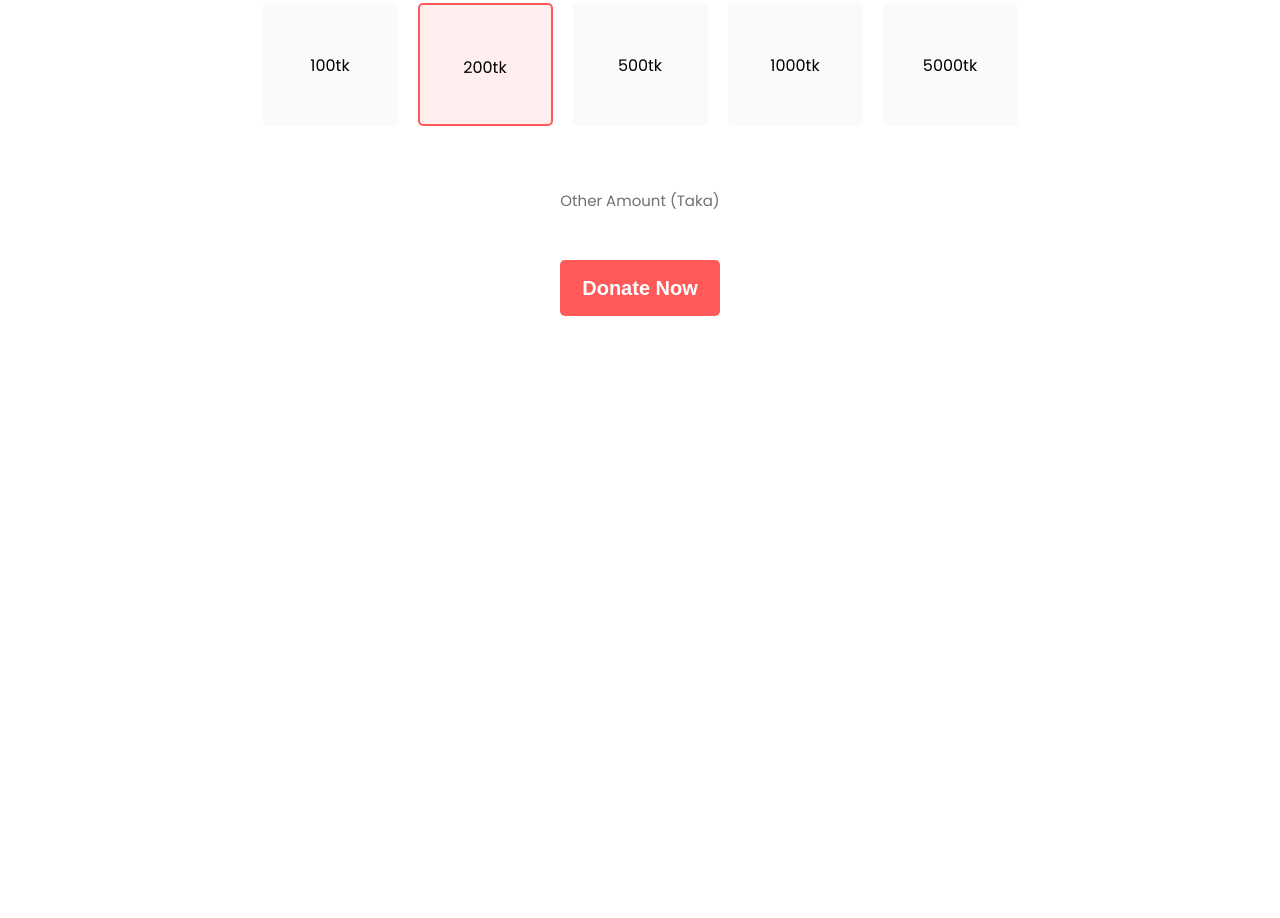
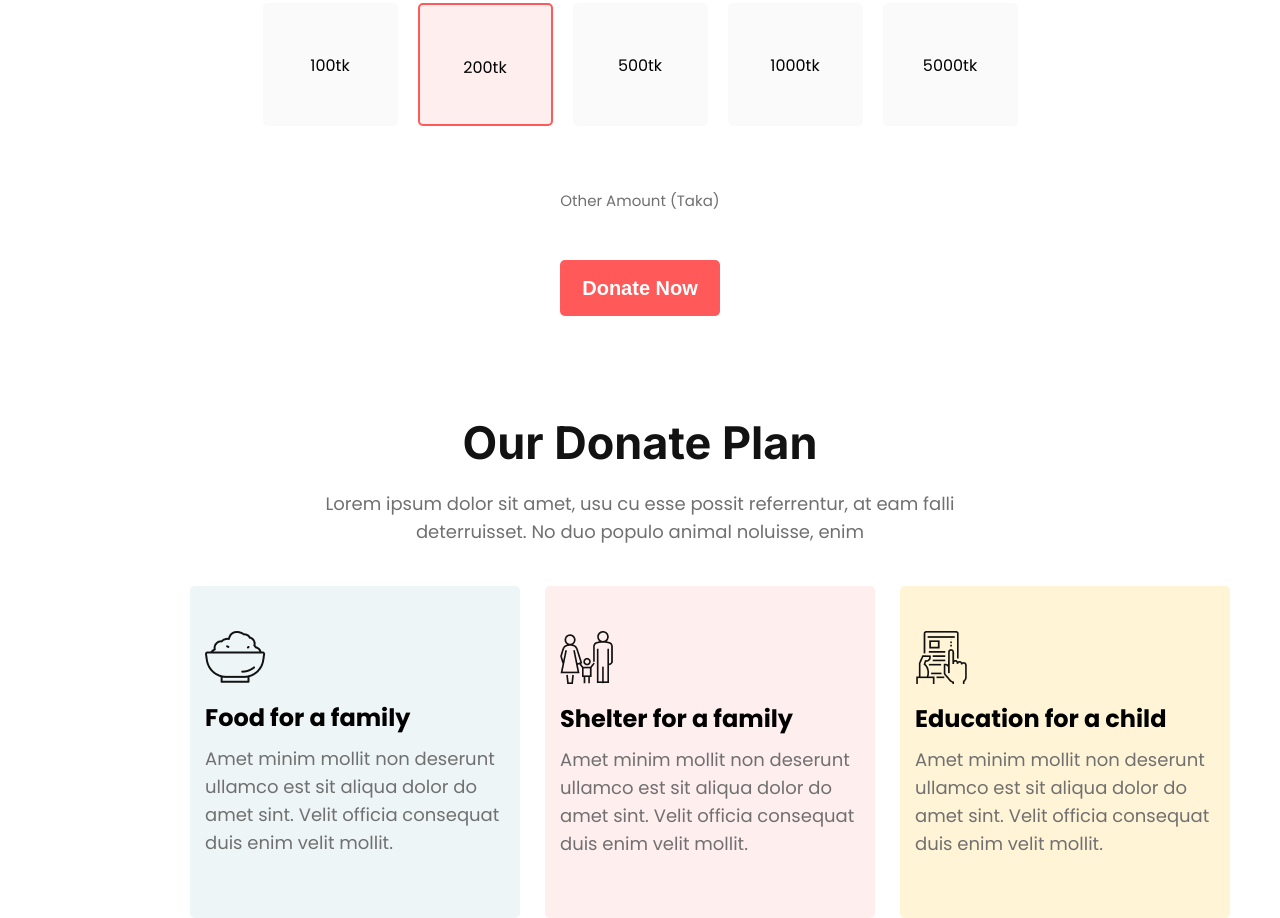
Before and after one commit to Sabbir-Hossain-Ksa/Donate-Task, a plain HTML site: page index.html in a window 1280 px wide. Shown: the part 1072-1990 px from the top of the page. Before the commit the page ends 1388 px from the top, so only its background shows below. Drawn offline with Linux system fonts and the light colour scheme.

Commit message:
Our Plan Section Done.

```diff
--- a/css/style.css
+++ b/css/style.css
@@ -1,13 +1,16 @@
 @import url("https://fonts.googleapis.com/css2?family=Inter:wght@400;500;700&family=Poppins:wght@400;500;600;700&display=swap");
+
 * {
   margin: 0;
   padding: 0;
   box-sizing: border-box;
 }
+
 body {
   font-family: "Inter", sans-serif;
   font-family: "Poppins", sans-serif;
 }
+
 #header {
   width: 100vw;
   height: 100vh;
@@ -18,6 +21,7 @@ body {
   color: #fff;
   text-align: center;
 }
+
 .banner {
   width: 826px;
   height: 158px;
@@ -25,6 +29,7 @@ body {
   padding-top: 235px;
   padding-bottom: 114px;
 }
+
 .title {
   font-style: normal;
   font-weight: 700;
@@ -33,6 +38,7 @@ body {
   color: #ffffff;
   margin-bottom: 20px;
 }
+
 .para {
   font-family: "Poppins";
   font-style: normal;
@@ -42,6 +48,7 @@ body {
   color: #ffffff;
   margin-bottom: 20px;
 }
+
 .btn-primary {
   width: 160px;
   height: 56px;
@@ -61,6 +68,7 @@ body {
   height: 70vh;
   text-align: center;
 }
+
 #donate h1 {
   font-style: normal;
   font-weight: 700;
@@ -71,6 +79,7 @@ body {
   margin-bottom: 20px;
   padding-top: 100px;
 }
+
 #donate p {
   font-style: normal;
   font-weight: 400;
@@ -81,12 +90,14 @@ body {
   margin: 0 auto;
   margin-bottom: 45px;
 }
+
 #donate .donate-container {
   display: flex;
   gap: 20px;
   justify-content: center;
   margin-bottom: 60px;
 }
+
 #donate .donate-amount-1 {
   width: 135px;
   height: 123px;
@@ -94,6 +105,7 @@ body {
   border-radius: 5px;
   padding-top: 50px;
 }
+
 #donate .donate-amount-2 {
   width: 135px;
   height: 123px;
@@ -103,6 +115,7 @@ body {
   border: 2px solid #ff5959;
   border-radius: 5px;
 }
+
 #donate .donate-amount-3 {
   width: 135px;
   height: 123px;
@@ -110,6 +123,7 @@ body {
   border-radius: 5px;
   padding-top: 50px;
 }
+
 #donate .donate-amount-4 {
   width: 135px;
   height: 123px;
@@ -117,6 +131,7 @@ body {
   border-radius: 5px;
   padding-top: 50px;
 }
+
 #donate .donate-amount-5 {
   width: 135px;
   height: 123px;
@@ -127,6 +142,7 @@ body {
 
 #donate-plan {
 }
+
 #donate-plan h2 {
   font-style: normal;
   font-weight: 700;
@@ -137,6 +153,7 @@ body {
   margin-bottom: 20px;
   padding-top: 100px;
 }
+
 #donate-plan p {
   font-style: normal;
   font-weight: 400;
@@ -146,23 +163,27 @@ body {
   margin: 0 auto;
   margin-bottom: 45px;
 }
+
 #donate-plan .donate-box-container {
   display: flex;
   gap: 20px;
   justify-content: center;
   margin-bottom: 60px;
 }
+
 .donate-box-item {
   width: 360px;
   background: rgba(79, 157, 166, 0.1);
   border-radius: 5px;
   text-align: left;
 }
+
 .donate-box-item img {
   padding-left: 22px;
   padding-top: 66px;
   padding-bottom: 30px;
 }
+
 .donate-box-item h3 {
   font-style: normal;
   font-weight: 600;
@@ -173,6 +194,79 @@ body {
   padding-bottom: 16px;
 }
 
-.donate-box-item-text{
+.donate-box-item-text {
   color: red;
 }
+
+#our-plan {
+  width: 100vw;
+  height: 40vh;
+}
+
+#our-plan .plan-title {
+  font-family: "Inter";
+  font-style: normal;
+  font-weight: 700;
+  font-size: 45px;
+  line-height: 54px;
+  text-align: center;
+  color: #121212;
+  margin-bottom: 20px;
+}
+
+#our-plan .plan-desc {
+  width: 691px;
+  height: 56px;
+  font-family: "Poppins";
+  font-style: normal;
+  font-weight: 400;
+  font-size: 18px;
+  line-height: 28px;
+  text-align: center;
+  color: #707070;
+  margin-bottom: 40px;
+}
+
+#our-plan .plan-container {
+  display: grid;
+  grid-template-columns: repeat(3, 1fr);
+  justify-content: space-around;
+  align-items: center;
+  width: 900px;
+  margin: 30px auto;
+  gap: 25px;
+  text-align: left;
+}
+
+#our-plan .plan-box {
+  width: 330px;
+  height: 332px;
+}
+
+#our-plan .plan-box img {
+  margin: 10px 0;
+  padding-top: 20px;
+}
+
+#our-plan .plan-box p {
+  width: 100%;
+  margin: 10px 0;
+}
+
+#our-plan .box-1 {
+  background: rgba(79, 157, 166, 0.1);
+  border-radius: 5px;
+  padding: 15px;
+}
+
+#our-plan .box-2 {
+  background: rgba(255, 89, 89, 0.1);
+  border-radius: 5px;
+  padding: 15px;
+}
+
+#our-plan .box-3 {
+  background: #fff4d6;
+  border-radius: 5px;
+  padding: 15px;
+}
--- a/index.html
+++ b/index.html
@@ -37,6 +37,39 @@
           <button class="btn-primary">Donate Now</button>
         </div>
       </section>
+      <section id="our-plan">
+        <h1 class="plan-title">Our Donate Plan</h1>
+        <p class="plan-desc">
+          Lorem ipsum dolor sit amet, usu cu esse possit referrentur, at eam
+          falli deterruisset. No duo populo animal noluisse, enim
+        </p>
+        <div class="plan-container">
+          <div class="plan-box  box-1">
+            <img src="icons/food.png" alt="" class="plan-img" />
+            <h2 class="plan-box-title">Food for a family</h2>
+            <p class="plan-box-desc">
+              Amet minim mollit non deserunt ullamco est sit aliqua dolor do
+              amet sint. Velit officia consequat duis enim velit mollit.
+            </p>
+          </div>
+          <div class="plan-box box-2">
+            <img src="icons/shelter.png" alt="" class="plan-img" />
+            <h2 class="plan-box-title">Shelter for a family</h2>
+            <p class="plan-box-desc">
+              Amet minim mollit non deserunt ullamco est sit aliqua dolor do
+              amet sint. Velit officia consequat duis enim velit mollit.
+            </p>
+          </div>
+          <div class="plan-box  box-3">
+            <img src="icons/Frame-1.png" alt="" class="plan-img" />
+            <h2 class="plan-box-title">Education for a child</h2>
+            <p class="plan-box-desc">
+              Amet minim mollit non deserunt ullamco est sit aliqua dolor do
+              amet sint. Velit officia consequat duis enim velit mollit.
+            </p>
+          </div>
+        </div>
+      </section>
     </main>
   </body>
 </html>
```
